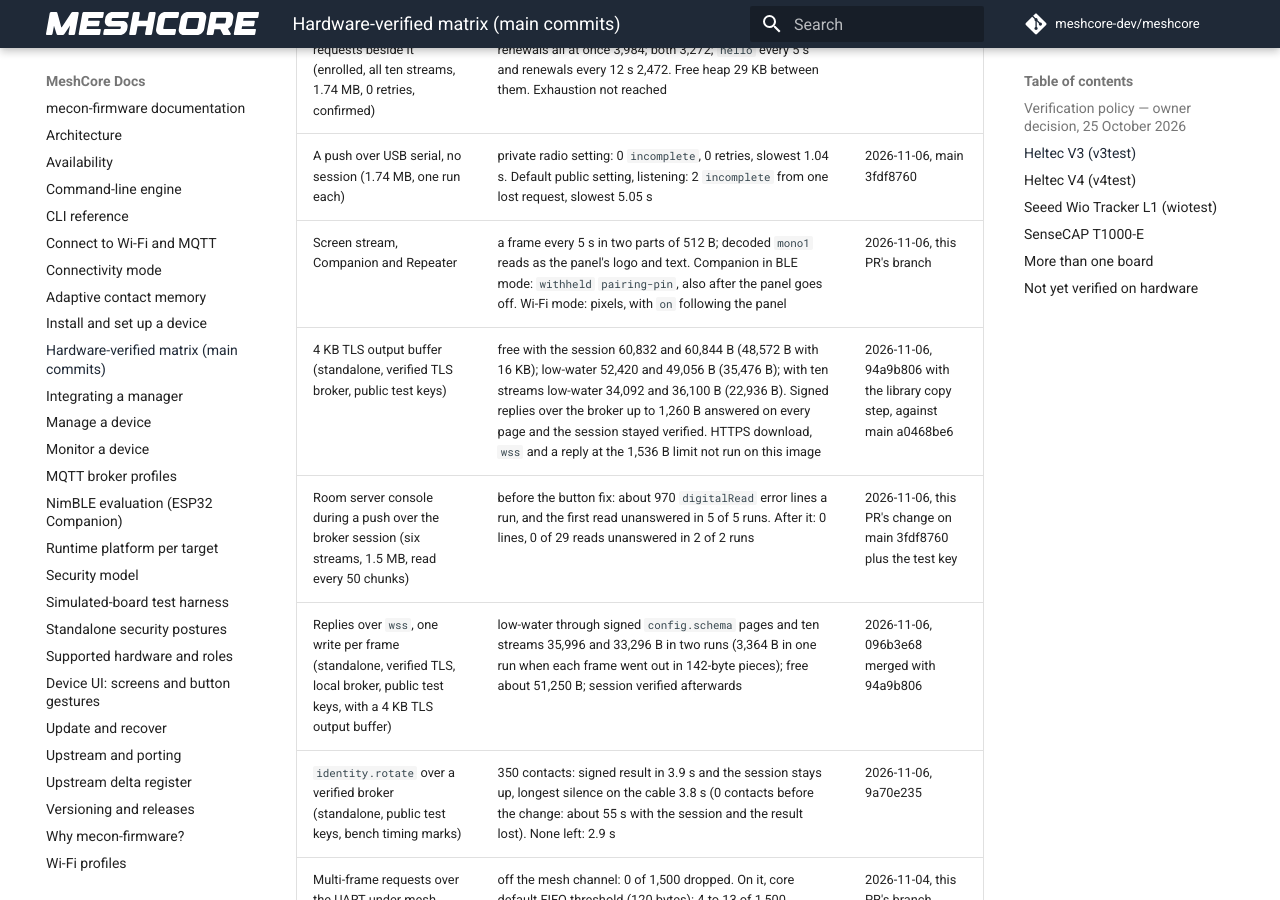
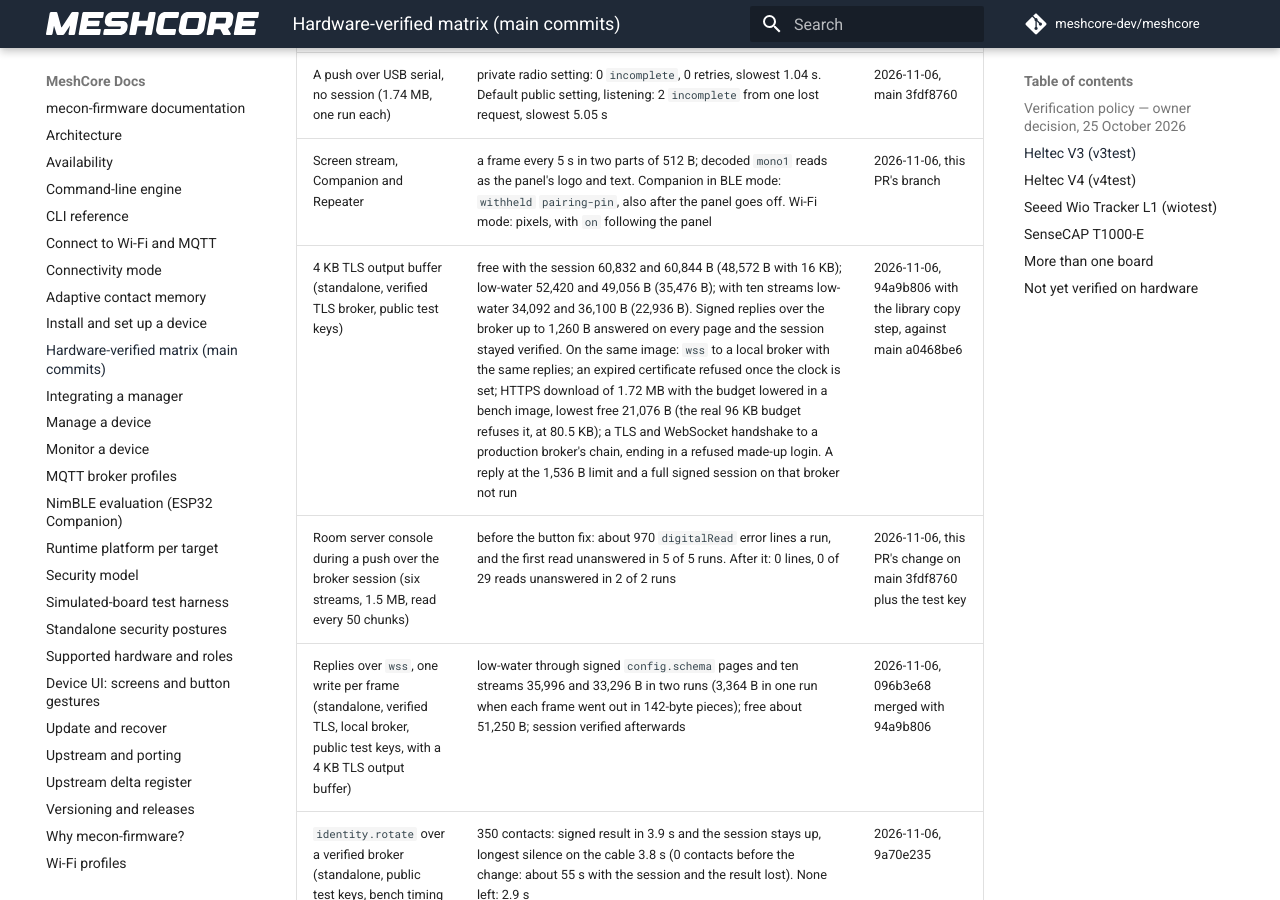
Before and after one commit to hoejriis/mecon-firmware, an MkDocs documentation site: the page built from docs/HARDWARE_VERIFIED.md, in a window 1280 px wide and 900 px high, scrolled down 4938 px. Built offline with MkDocs 1.6.1 and Material for MkDocs 9.7.7, drawn with Linux system fonts in a browser that asks for light colours; comment, search, counter and statistics services are not loaded; some of the changed text lies outside the part shown.

Commit message:
Hardware page: the 4 KB row's other runs, and two V4 readings
The row said wss and HTTPS had not run on that image. They had. The V4's rotation and
deployment.get readings had no row, and the release notes send readers here.

Co-Authored-By: Claude Opus 5.5 (1M context) <noreply@anthropic.com>

```diff
--- a/docs/HARDWARE_VERIFIED.md
+++ b/docs/HARDWARE_VERIFIED.md
@@ -64,7 +64,7 @@ broker host (throwaway TLS brokers) and USB host. Dates are UTC; builds are the
 | A push over a verified broker session with other requests beside it (enrolled, all ten streams, 1.74 MB, 0 retries, confirmed) | lowest free: stream renewals each waiting for an answer 15,708; a signed two-page `hello` every 60 s 13,624; renewals all at once 3,984; both 3,272; `hello` every 5 s and renewals every 12 s 2,472. Free heap 29 KB between them. Exhaustion not reached | 2026-11-06, main 3fdf8760 |
 | A push over USB serial, no session (1.74 MB, one run each) | private radio setting: 0 `incomplete`, 0 retries, slowest 1.04 s. Default public setting, listening: 2 `incomplete` from one lost request, slowest 5.05 s | 2026-11-06, main 3fdf8760 |
 | Screen stream, Companion and Repeater | a frame every 5 s in two parts of 512 B; decoded `mono1` reads as the panel's logo and text. Companion in BLE mode: `withheld` `pairing-pin`, also after the panel goes off. Wi-Fi mode: pixels, with `on` following the panel | 2026-11-06, this PR's branch |
-| 4 KB TLS output buffer (standalone, verified TLS broker, public test keys) | free with the session 60,832 and 60,844 B (48,572 B with 16 KB); low-water 52,420 and 49,056 B (35,476 B); with ten streams low-water 34,092 and 36,100 B (22,936 B). Signed replies over the broker up to 1,260 B answered on every page and the session stayed verified. HTTPS download, `wss` and a reply at the 1,536 B limit not run on this image | 2026-11-06, 94a9b806 with the library copy step, against main a0468be6 |
+| 4 KB TLS output buffer (standalone, verified TLS broker, public test keys) | free with the session 60,832 and 60,844 B (48,572 B with 16 KB); low-water 52,420 and 49,056 B (35,476 B); with ten streams low-water 34,092 and 36,100 B (22,936 B). Signed replies over the broker up to 1,260 B answered on every page and the session stayed verified. On the same image: `wss` to a local broker with the same replies; an expired certificate refused once the clock is set; HTTPS download of 1.72 MB with the budget lowered in a bench image, lowest free 21,076 B (the real 96 KB budget refuses it, at 80.5 KB); a TLS and WebSocket handshake to a production broker's chain, ending in a refused made-up login. A reply at the 1,536 B limit and a full signed session on that broker not run | 2026-11-06, 94a9b806 with the library copy step, against main a0468be6 |
 | Room server console during a push over the broker session (six streams, 1.5 MB, read every 50 chunks) | before the button fix: about 970 `digitalRead` error lines a run, and the first read unanswered in 5 of 5 runs. After it: 0 lines, 0 of 29 reads unanswered in 2 of 2 runs | 2026-11-06, this PR's change on main 3fdf8760 plus the test key |
 | Replies over `wss`, one write per frame (standalone, verified TLS, local broker, public test keys, with a 4 KB TLS output buffer) | low-water through signed `config.schema` pages and ten streams 35,996 and 33,296 B in two runs (3,364 B in one run when each frame went out in 142-byte pieces); free about 51,250 B; session verified afterwards | 2026-11-06, 096b3e68 merged with 94a9b806 |
 | `identity.rotate` over a verified broker (standalone, public test keys, bench timing marks) | 350 contacts: signed result in 3.9 s and the session stays up, longest silence on the cable 3.8 s (0 contacts before the change: about 55 s with the session and the result lost). None left: 2.9 s | 2026-11-06, 9a70e235 |
@@ -102,6 +102,8 @@ broker host (throwaway TLS brokers) and USB host. Dates are UTC; builds are the
 | `config.apply` of a nine-key broker profile | answered in 1.25 to 1.30 s (9.45 s before the change, measured 2026-10-31); every key read back after a reboot | 2026-11-04, this PR's branch |
 | First boot after a flash erase | 0 `task_wdt` lines and no reboot in 100 s (3,516 lines before the change) | 2026-11-04, this PR's branch |
 | Longest interface line on the Repeater's native USB | lines of 200, 1,000, 1,590 and 1,600 B each answered, with the 2,048-byte receive buffer | 2026-11-04, this PR's branch |
+| `identity.rotate` over a verified broker (standalone Companion, few contacts) | about 7 s from a manager's request to the row moving, 2 of 2, and 7.0 s to the `ok` result on a later build; the signed result arrived and verified against the old key, and the session stayed up. About 2 minutes held, and the result lost, before the change. Read by the manager's coder | 2026-11-06, 7b0322e0 and 8d0a7e7e |
+| `deployment.get` after a rotation (standalone Companion, two members) | USB, 3 of 3, and a broker captured on the wire: `ok`, `rotation` and members with marks present, `authority_set_len` 455 in place of the text, about 1,020 B. With one member and one revoked, the text fits: 1,409 B. Every read answered `too-large-to-sign` before the change | 2026-11-06, 8d0a7e7e |
 | `GETTING_STARTED` flash commands as printed, over stock Companion USB v1.17.1 (`heltec_v4_companion_radio_standalone`) | identity, name, radio settings, tx power, a contact and a channel with its secret kept; `status.get` and `deployment.get` answered in `0x7F` frames; application alone at 0x10000 kept the name and 6 contacts; restored from a dump, 0 bytes differ | 2026-11-06, 2c9abfa4 |
 
 ## Seeed Wio Tracker L1 (wiotest)
```
